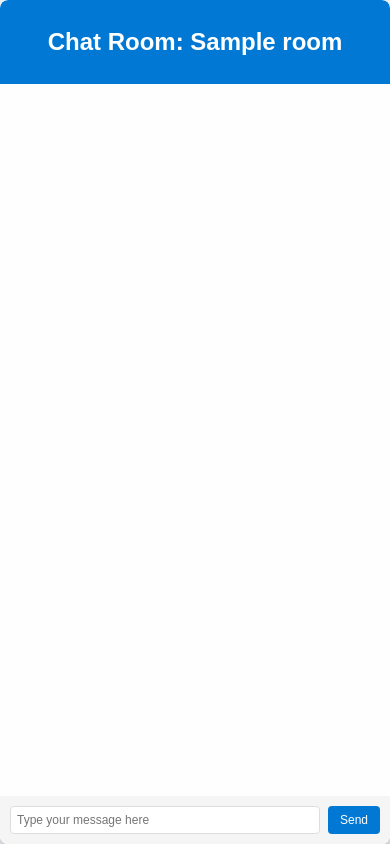
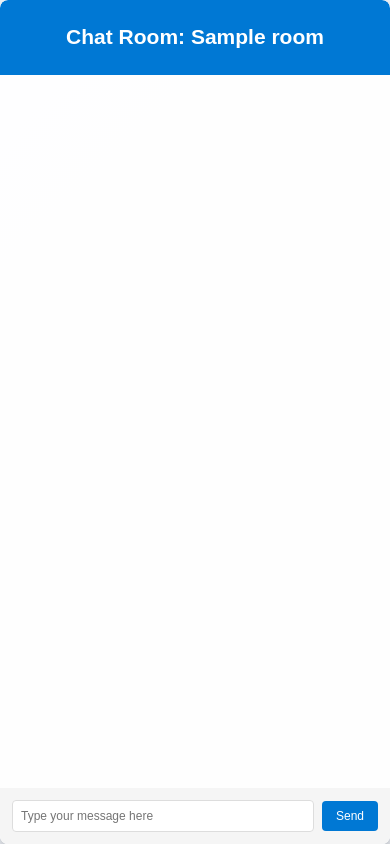
Before and after one commit to 123arv/chatapp, a Flask app: template templates/chat.html in a window 390 px wide. Run offline with Flask 3, Linux system fonts and the light colour scheme; the template is opened without the code that fills it: most values are stand-ins (such as "Sample title", 1, 10 or a date in 2020); some libraries are stand-ins or nearby versions.

Commit message:
Update chat.html

```diff
--- a/templates/chat.html
+++ b/templates/chat.html
@@ -21,7 +21,7 @@
             flex-direction: column;
             height: 100vh; /* Full viewport height */
             width: 100vw;  /* Full viewport width */
-            max-width: 500px; /* Maximum width for larger screens */
+            max-width: 480px; /* Maximum width for larger screens */
             margin: 0 auto; /* Centered on the screen */
             background: rgba(255, 255, 255, 0.95); /* Semi-transparent white background */
             border-radius: 8px;
@@ -32,11 +32,14 @@
         .chat-header {
             background-color: #0078d4;
             color: white;
-            padding: 10px;
+            padding: 12px;
             text-align: center;
             border-radius: 8px 8px 0 0;
             box-sizing: border-box;
-            font-size: 18px;
+            font-size: 16px;
+            overflow: hidden;
+            text-overflow: ellipsis;
+            white-space: nowrap;
         }
 
         #messages {
@@ -56,40 +59,52 @@
             font-size: 14px;
             max-width: 80%;
             word-break: break-word;
+            display: inline-block;
+            clear: both;
         }
 
         .message.user1 {
             background-color: #d1e7dd;
-            text-align: right;
             color: #004d00;
             border: 1px solid #c0e0d7;
+            text-align: right;
+            margin-left: auto;
         }
 
         .message.user2 {
             background-color: #f8d7da;
-            text-align: left;
             color: #721c24;
             border: 1px solid #f5c6cb;
+            text-align: left;
         }
 
         .message.user3 {
             background-color: #d3c6e0;
-            text-align: right;
             color: #5a2e6f;
             border: 1px solid #d3b1e1;
+            text-align: right;
+            margin-left: auto;
+        }
+
+        .message.bot {
+            background-color: #e0e0e0;
+            color: #333;
+            border: 1px solid #d0d0d0;
+            text-align: left;
         }
 
         .message-input {
             display: flex;
-            padding: 10px;
+            padding: 12px;
             background-color: #f5f5f5;
             border-radius: 0 0 8px 8px;
             box-sizing: border-box;
+            align-items: center;
         }
 
         .message-input input {
             flex: 1;
-            padding: 10px;
+            padding: 12px;
             border: 1px solid #ddd;
             border-radius: 4px;
             margin-right: 8px;
@@ -102,7 +117,7 @@
             background-color: #0078d4;
             color: white;
             border: none;
-            padding: 8px 16px;
+            padding: 10px 20px;
             border-radius: 4px;
             cursor: pointer;
             font-size: 14px;
@@ -115,23 +130,23 @@
         /* Responsive Design for Small Screens */
         @media (max-width: 480px) {
             .chat-header {
-                font-size: 16px;
+                font-size: 14px;
                 padding: 8px;
             }
 
             .message-input input {
                 font-size: 12px;
-                padding: 6px;
+                padding: 8px;
             }
 
             .message-input button {
                 font-size: 12px;
-                padding: 6px 12px;
+                padding: 8px 14px;
             }
 
             .message {
                 font-size: 12px;
-                padding: 6px;
+                padding: 8px;
             }
         }
     </style>
```
